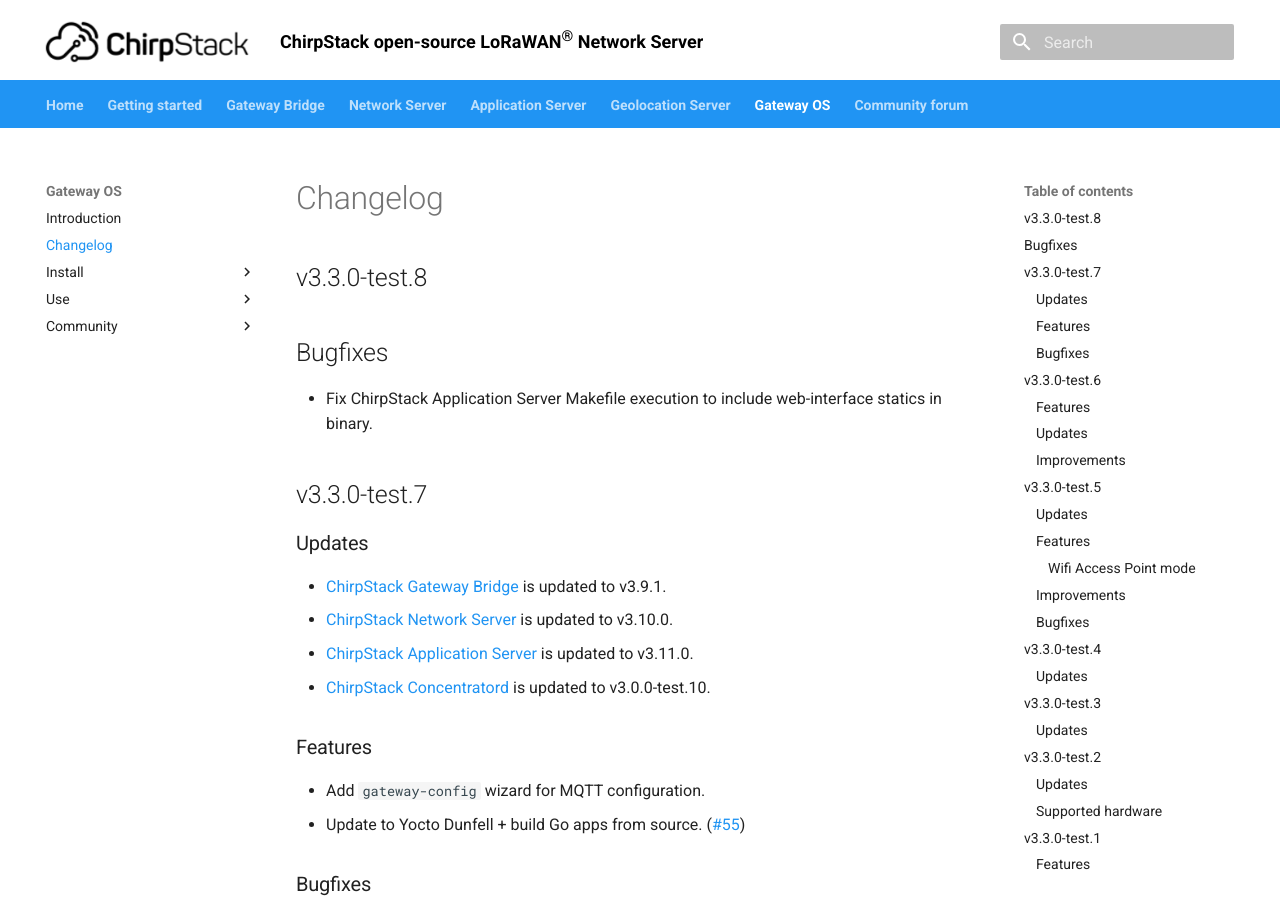
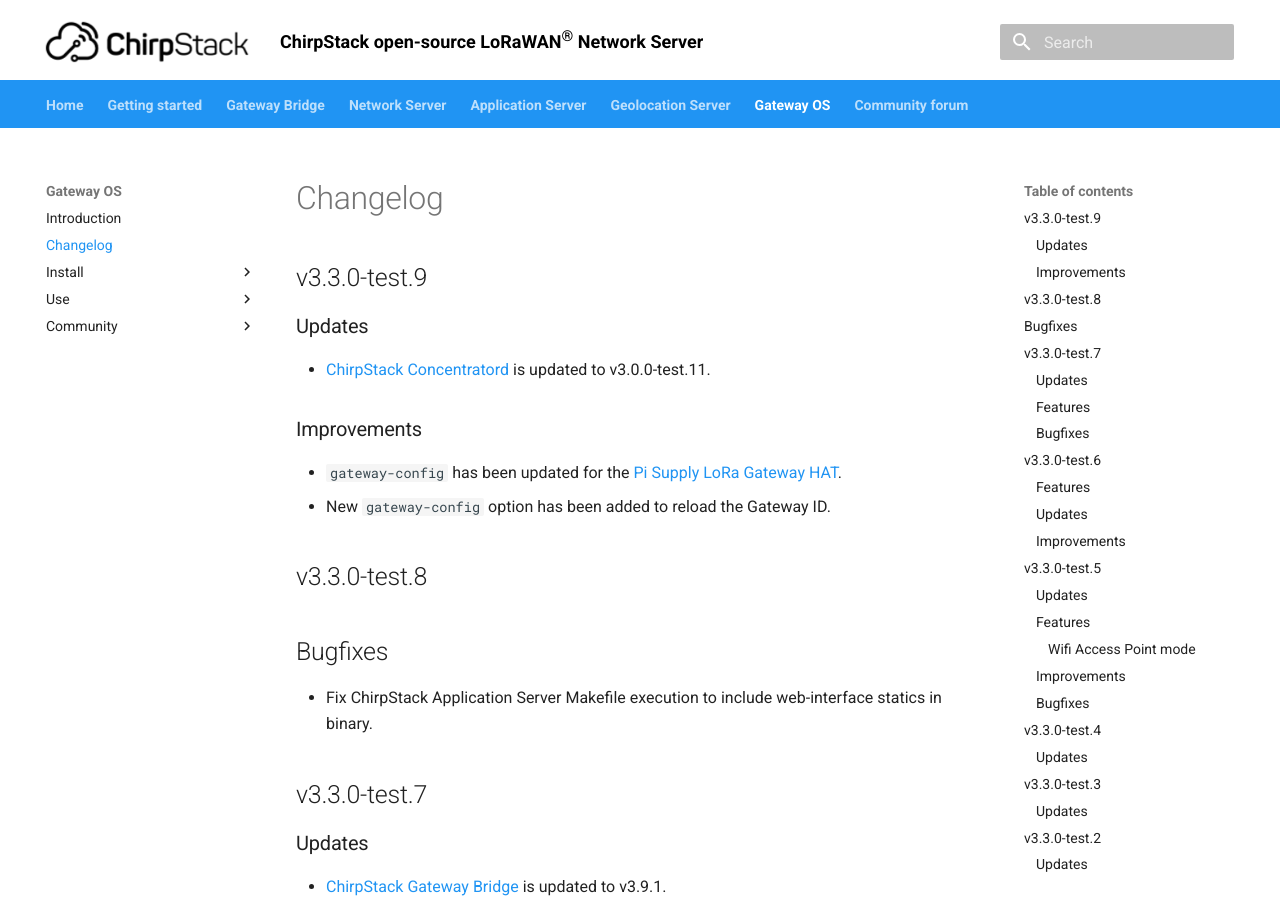
Before and after one commit to brocaar/chirpstack-docs, an MkDocs documentation site: the page built from docs/gateway-os/changelog.md, in a window 1280 px wide and 900 px high. Built offline with MkDocs 1.6.1 and Material for MkDocs 9.7.7, drawn with Linux system fonts in a browser that asks for light colours.

Commit message:
Update ChirpStack Gateway OS.

```diff
--- a/docs/gateway-os/changelog.md
+++ b/docs/gateway-os/changelog.md
@@ -1,4 +1,15 @@
 # Changelog
+
+## v3.3.0-test.9
+
+### Updates
+
+* [ChirpStack Concentratord](https://github.com/brocaar/chirpstack-concentratord/) is updated to v3.0.0-test.11.
+
+### Improvements
+
+* `gateway-config` has been updated for the [Pi Supply LoRa Gateway HAT](https://uk.pi-supply.com/products/iot-lora-gateway-hat-for-raspberry-pi).
+* New `gateway-config` option has been added to reload the Gateway ID.
 
 ## v3.3.0-test.8
 
--- a/mkdocs.yml
+++ b/mkdocs.yml
@@ -22,7 +22,7 @@
   network_server:
     version: 3.10.0
   gateway_os:
-    version: 3.3.0-test.8
+    version: 3.3.0-test.9
 plugins:
   - search
   - macros
```
